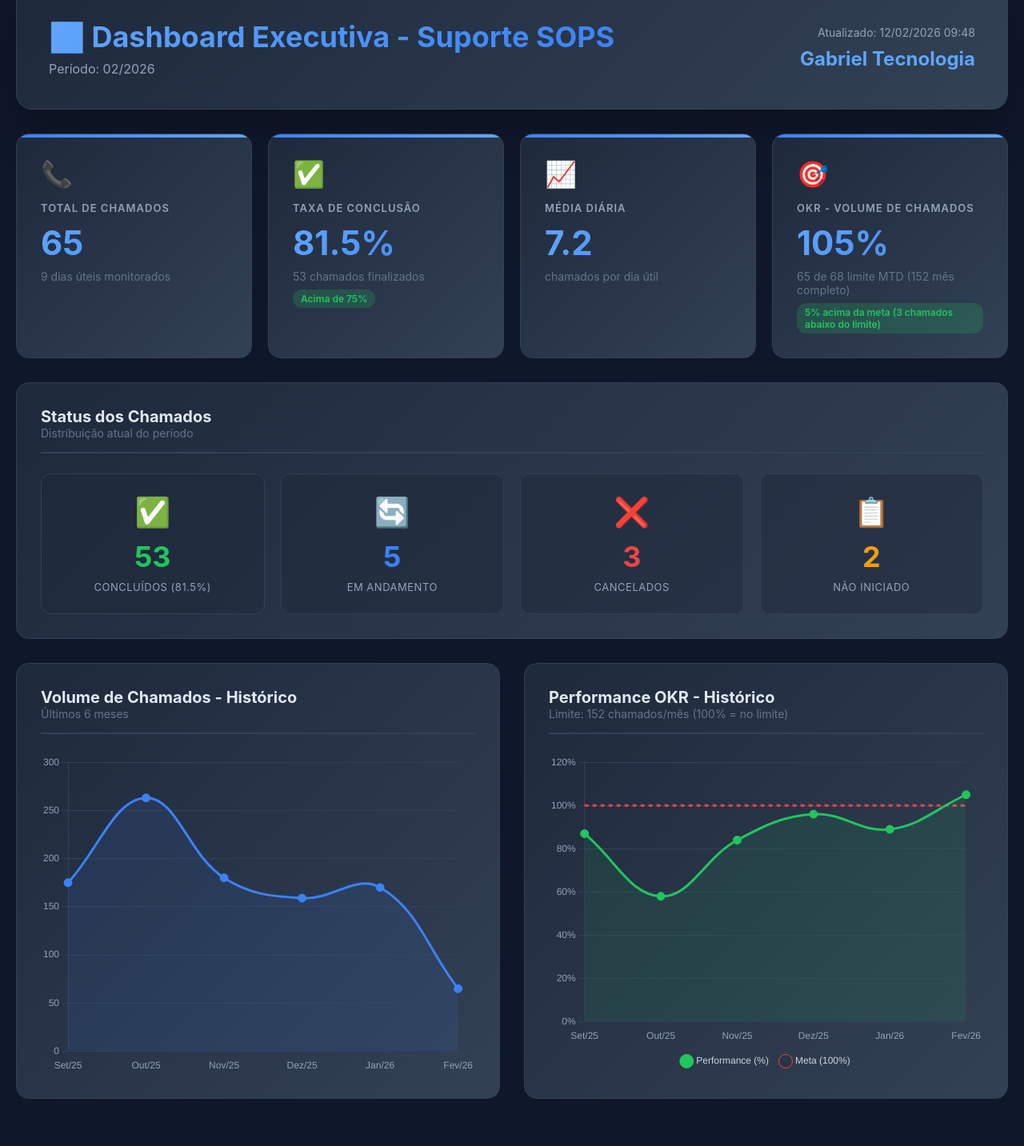
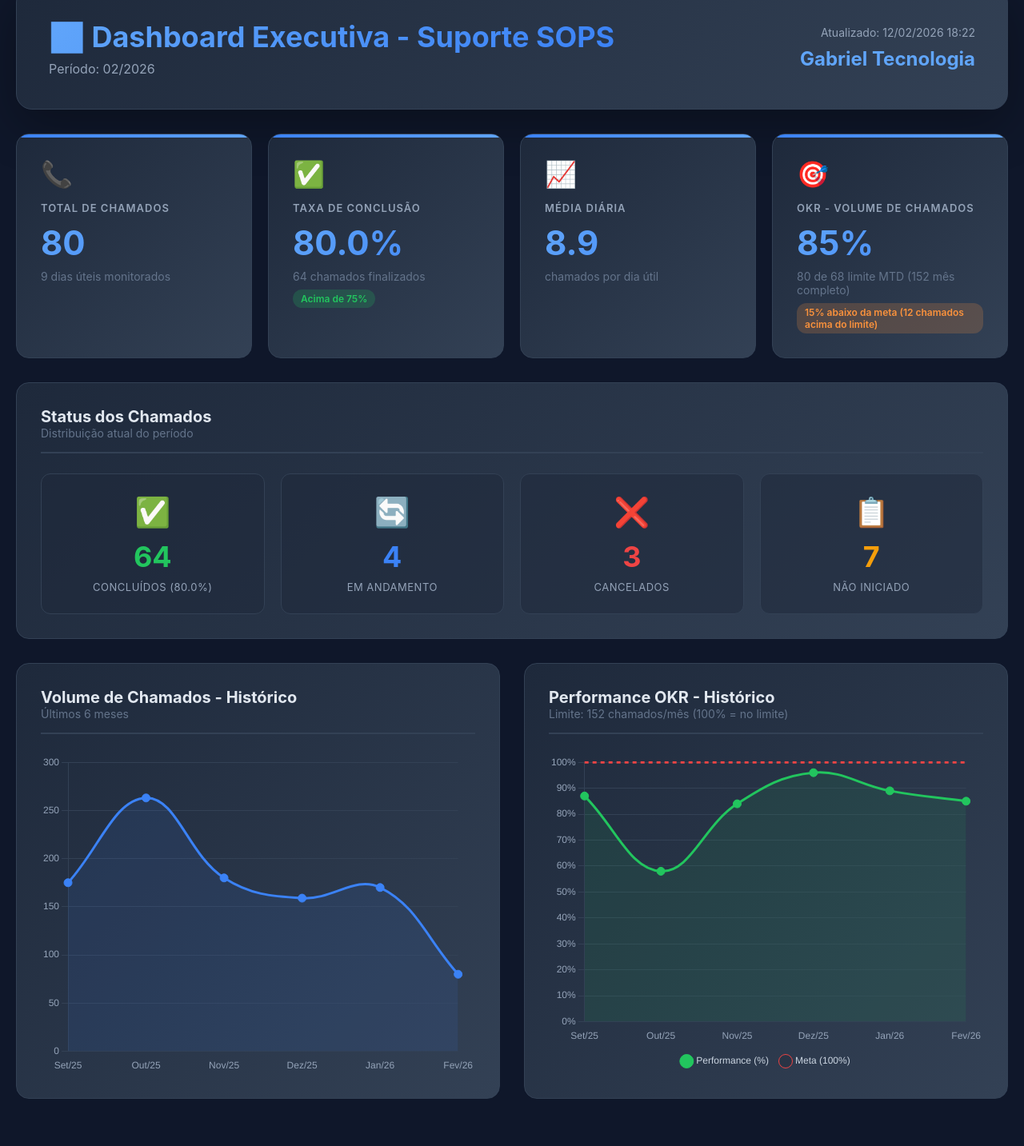
Before and after one commit to diegopace-gab/dashboard-sops, a plain HTML site: page index.html in a window 1280 px wide. Shown: the part 37-1470 px from the top of the page at 80% size. Drawn offline with nearby package versions, Linux system fonts and the light colour scheme.

Commit message:
Auto-update 12/02/2026 18:22

```diff
--- a/index.html
+++ b/index.html
@@ -56,20 +56,20 @@
     <div class="container">
         <div class="header"><div class="header-content">
             <div class="header-left"><h1>&#128202; Dashboard Executiva - Suporte SOPS</h1><div class="period">Per&#237;odo: 02/2026</div></div>
-            <div class="header-right"><div class="update-time">Atualizado: 12/02/2026 09:48</div><div class="gabriel-logo">Gabriel Tecnologia</div></div>
+            <div class="header-right"><div class="update-time">Atualizado: 12/02/2026 18:22</div><div class="gabriel-logo">Gabriel Tecnologia</div></div>
         </div></div>
         <div class="kpi-grid">
-            <div class="kpi-card"><div class="kpi-icon">&#128222;</div><div class="kpi-label">Total de Chamados</div><div class="kpi-value">65</div><div class="kpi-subtitle">9 dias &#250;teis monitorados</div></div>
-            <div class="kpi-card"><div class="kpi-icon">&#9989;</div><div class="kpi-label">Taxa de Conclus&#227;o</div><div class="kpi-value">81.5%</div><div class="kpi-subtitle">53 chamados finalizados</div><span class="kpi-badge badge-success">Acima de 75%</span></div>
-            <div class="kpi-card"><div class="kpi-icon">&#128200;</div><div class="kpi-label">M&#233;dia Di&#225;ria</div><div class="kpi-value">7.2</div><div class="kpi-subtitle">chamados por dia &#250;til</div></div>
-            <div class="kpi-card"><div class="kpi-icon">&#127919;</div><div class="kpi-label">OKR - Volume de Chamados</div><div class="kpi-value">105%</div><div class="kpi-subtitle">65 de 68 limite MTD (152 m&#234;s completo)</div><span class="kpi-badge badge-success">5% acima da meta (3 chamados abaixo do limite)</span></div>
+            <div class="kpi-card"><div class="kpi-icon">&#128222;</div><div class="kpi-label">Total de Chamados</div><div class="kpi-value">80</div><div class="kpi-subtitle">9 dias &#250;teis monitorados</div></div>
+            <div class="kpi-card"><div class="kpi-icon">&#9989;</div><div class="kpi-label">Taxa de Conclus&#227;o</div><div class="kpi-value">80.0%</div><div class="kpi-subtitle">64 chamados finalizados</div><span class="kpi-badge badge-success">Acima de 75%</span></div>
+            <div class="kpi-card"><div class="kpi-icon">&#128200;</div><div class="kpi-label">M&#233;dia Di&#225;ria</div><div class="kpi-value">8.9</div><div class="kpi-subtitle">chamados por dia &#250;til</div></div>
+            <div class="kpi-card"><div class="kpi-icon">&#127919;</div><div class="kpi-label">OKR - Volume de Chamados</div><div class="kpi-value">85%</div><div class="kpi-subtitle">80 de 68 limite MTD (152 m&#234;s completo)</div><span class="kpi-badge badge-warning">15% abaixo da meta (12 chamados acima do limite)</span></div>
         </div>
         <div class="chart-container"><div class="chart-header"><div><div class="chart-title">Status dos Chamados</div><div class="chart-subtitle">Distribui&#231;&#227;o atual do per&#237;odo</div></div></div>
             <div class="status-grid">
-                <div class="status-card"><div class="status-icon">&#9989;</div><div class="status-count" style="color: #22c55e;">53</div><div class="status-label">Conclu&#237;dos (81.5%)</div></div>
-                <div class="status-card"><div class="status-icon">&#128260;</div><div class="status-count" style="color: #3b82f6;">5</div><div class="status-label">Em Andamento</div></div>
+                <div class="status-card"><div class="status-icon">&#9989;</div><div class="status-count" style="color: #22c55e;">64</div><div class="status-label">Conclu&#237;dos (80.0%)</div></div>
+                <div class="status-card"><div class="status-icon">&#128260;</div><div class="status-count" style="color: #3b82f6;">4</div><div class="status-label">Em Andamento</div></div>
                 <div class="status-card"><div class="status-icon">&#10060;</div><div class="status-count" style="color: #ef4444;">3</div><div class="status-label">Cancelados</div></div>
-                <div class="status-card"><div class="status-icon">&#128203;</div><div class="status-count" style="color: #f59e0b;">2</div><div class="status-label">N&#227;o Iniciado</div></div>
+                <div class="status-card"><div class="status-icon">&#128203;</div><div class="status-count" style="color: #f59e0b;">7</div><div class="status-label">N&#227;o Iniciado</div></div>
             </div></div>
         <div class="grid-2">
             <div class="chart-container"><div class="chart-header"><div><div class="chart-title">Volume de Chamados - Hist&#243;rico</div><div class="chart-subtitle">&#218;ltimos 6 meses</div></div></div><canvas id="volumeChart"></canvas></div>
@@ -88,20 +88,20 @@
         <div class="insights-section">
             <div class="insights-title">&#128161; Insights & Destaques - 02/2026</div>
             <div class="insight-block"><h3>&#9989; Pontos Positivos</h3><ul>
-                <li><strong>Performance OKR: 105%</strong> - Estamos 5% acima da meta (65 de 68 limite MTD)</li>
-                <li><strong>Taxa de conclus&#227;o:</strong> 81.5% dos chamados resolvidos</li>
-                <li><strong>Cancelamentos:</strong> Apenas 4.6% - volume controlado</li>
+                <li><strong>Performance OKR: 85%</strong> - Estamos 15% acima da meta (80 de 68 limite MTD)</li>
+                <li><strong>Taxa de conclus&#227;o:</strong> 80.0% dos chamados resolvidos</li>
+                <li><strong>Cancelamentos:</strong> Apenas 3.8% - volume controlado</li>
                 <li><strong>Distribui&#231;&#227;o equilibrada:</strong> Carga bem distribu&#237;da entre analistas</li>
             </ul></div>
             <div class="insight-block"><h3>&#9888; Pontos de Aten&#231;&#227;o</h3><ul>
                 <li><strong>Dados parciais:</strong> 9 de 20 dias &#250;teis (45% do m&#234;s)</li>
-                <li><strong>Pendentes:</strong> 5 em andamento + 2 n&#227;o iniciado</li>
-                <li><strong>Depend&#234;ncia:</strong> Hubspot com 87.7% dos chamados</li>
+                <li><strong>Pendentes:</strong> 4 em andamento + 7 n&#227;o iniciado</li>
+                <li><strong>Depend&#234;ncia:</strong> Hubspot com 86.3% dos chamados</li>
             </ul></div>
             <div class="insight-block"><h3>&#128202; Proje&#231;&#227;o Fim do M&#234;s</h3><ul>
-                <li><strong>Volume projetado:</strong> ~144 chamados (mantendo m&#233;dia atual de 7.2/dia)</li>
-                <li><strong>Performance estimada:</strong> 106% - 8 chamados abaixo do limite</li>
-                <li><strong>Margem de seguran&#231;a:</strong> 5.3% abaixo do limite m&#225;ximo &#9989;</li>
+                <li><strong>Volume projetado:</strong> ~178 chamados (mantendo m&#233;dia atual de 8.9/dia)</li>
+                <li><strong>Performance estimada:</strong> 85% - 26 chamados acima do limite</li>
+                <li><strong>Margem de seguran&#231;a:</strong> -17.1% acima do limite m&#225;ximo &#9888;</li>
             </ul></div>
         </div>
         <div class="footer"><strong>Dashboard Suporte SOPS</strong> | Gabriel Tecnologia &#169; 2026<br>Atualizada automaticamente via Apps Script</div>
@@ -109,14 +109,14 @@
     <script>
         const colors = { primary: '#3b82f6', secondary: '#8b5cf6', success: '#22c55e', warning: '#f59e0b', danger: '#ef4444', cyan: '#06b6d4', purple: '#a855f7' };
         Chart.defaults.color = '#94a3b8'; Chart.defaults.borderColor = '#334155';
-        new Chart(document.getElementById('volumeChart').getContext('2d'), { type: 'line', data: { labels: ['Set/25', 'Out/25', 'Nov/25', 'Dez/25', 'Jan/26', 'Fev/26'], datasets: [{ label: 'Chamados', data: [175, 263, 180, 159, 170, 65], borderColor: colors.primary, backgroundColor: 'rgba(59, 130, 246, 0.1)', tension: 0.4, fill: true, pointRadius: 5, pointBackgroundColor: colors.primary }] }, options: { responsive: true, maintainAspectRatio: false, plugins: { legend: { display: false }, tooltip: { backgroundColor: '#1e293b', padding: 12, titleColor: '#e2e8f0', bodyColor: '#cbd5e1', borderColor: '#334155', borderWidth: 1 } }, scales: { y: { beginAtZero: true, grid: { color: '#334155' }, ticks: { color: '#94a3b8' } }, x: { grid: { display: false }, ticks: { color: '#94a3b8' } } } } });
-        new Chart(document.getElementById('okrChart').getContext('2d'), { type: 'line', data: { labels: ['Set/25', 'Out/25', 'Nov/25', 'Dez/25', 'Jan/26', 'Fev/26'], datasets: [{ label: 'Performance (%)', data: [87, 58, 84, 96, 89, 105], borderColor: colors.success, backgroundColor: 'rgba(34, 197, 94, 0.1)', tension: 0.4, fill: true, pointRadius: 5, pointBackgroundColor: colors.success }, { label: 'Meta (100%)', data: [100, 100, 100, 100, 100, 100], borderColor: colors.danger, borderDash: [5, 5], pointRadius: 0, fill: false }] }, options: { responsive: true, maintainAspectRatio: false, plugins: { legend: { position: 'bottom', labels: { color: '#cbd5e1', padding: 15, usePointStyle: true } }, tooltip: { backgroundColor: '#1e293b', padding: 12, titleColor: '#e2e8f0', bodyColor: '#cbd5e1', borderColor: '#334155', borderWidth: 1 } }, scales: { y: { beginAtZero: true, grid: { color: '#334155' }, ticks: { color: '#94a3b8', callback: function(value) { return value + '%'; } } }, x: { grid: { display: false }, ticks: { color: '#94a3b8' } } } } });
-        new Chart(document.getElementById('areaChart').getContext('2d'), { type: 'doughnut', data: { labels: ['Comercial', 'Pr?-Vendas', 'Central'], datasets: [{ data: [41, 18, 6], backgroundColor: [colors.primary, colors.secondary, colors.cyan], borderWidth: 0 }] }, options: { responsive: true, maintainAspectRatio: false, plugins: { legend: { position: 'bottom', labels: { color: '#cbd5e1', padding: 15, usePointStyle: true } }, tooltip: { backgroundColor: '#1e293b', padding: 12, titleColor: '#e2e8f0', bodyColor: '#cbd5e1', borderColor: '#334155', borderWidth: 1 } } } });
-        new Chart(document.getElementById('sistemaChart').getContext('2d'), { type: 'pie', data: { labels: ["Hubspot","Airtable","Clicksign"], datasets: [{ data: [57,6,2], backgroundColor: [colors.warning, colors.success, colors.danger], borderWidth: 0 }] }, options: { responsive: true, maintainAspectRatio: false, plugins: { legend: { position: 'bottom', labels: { color: '#cbd5e1', padding: 15, usePointStyle: true } }, tooltip: { backgroundColor: '#1e293b', padding: 12, titleColor: '#e2e8f0', bodyColor: '#cbd5e1', borderColor: '#334155', borderWidth: 1 } } } });
+        new Chart(document.getElementById('volumeChart').getContext('2d'), { type: 'line', data: { labels: ['Set/25', 'Out/25', 'Nov/25', 'Dez/25', 'Jan/26', 'Fev/26'], datasets: [{ label: 'Chamados', data: [175, 263, 180, 159, 170, 80], borderColor: colors.primary, backgroundColor: 'rgba(59, 130, 246, 0.1)', tension: 0.4, fill: true, pointRadius: 5, pointBackgroundColor: colors.primary }] }, options: { responsive: true, maintainAspectRatio: false, plugins: { legend: { display: false }, tooltip: { backgroundColor: '#1e293b', padding: 12, titleColor: '#e2e8f0', bodyColor: '#cbd5e1', borderColor: '#334155', borderWidth: 1 } }, scales: { y: { beginAtZero: true, grid: { color: '#334155' }, ticks: { color: '#94a3b8' } }, x: { grid: { display: false }, ticks: { color: '#94a3b8' } } } } });
+        new Chart(document.getElementById('okrChart').getContext('2d'), { type: 'line', data: { labels: ['Set/25', 'Out/25', 'Nov/25', 'Dez/25', 'Jan/26', 'Fev/26'], datasets: [{ label: 'Performance (%)', data: [87, 58, 84, 96, 89, 85], borderColor: colors.success, backgroundColor: 'rgba(34, 197, 94, 0.1)', tension: 0.4, fill: true, pointRadius: 5, pointBackgroundColor: colors.success }, { label: 'Meta (100%)', data: [100, 100, 100, 100, 100, 100], borderColor: colors.danger, borderDash: [5, 5], pointRadius: 0, fill: false }] }, options: { responsive: true, maintainAspectRatio: false, plugins: { legend: { position: 'bottom', labels: { color: '#cbd5e1', padding: 15, usePointStyle: true } }, tooltip: { backgroundColor: '#1e293b', padding: 12, titleColor: '#e2e8f0', bodyColor: '#cbd5e1', borderColor: '#334155', borderWidth: 1 } }, scales: { y: { beginAtZero: true, grid: { color: '#334155' }, ticks: { color: '#94a3b8', callback: function(value) { return value + '%'; } } }, x: { grid: { display: false }, ticks: { color: '#94a3b8' } } } } });
+        new Chart(document.getElementById('areaChart').getContext('2d'), { type: 'doughnut', data: { labels: ['Comercial', 'Pr?-Vendas', 'Central'], datasets: [{ data: [54, 18, 8], backgroundColor: [colors.primary, colors.secondary, colors.cyan], borderWidth: 0 }] }, options: { responsive: true, maintainAspectRatio: false, plugins: { legend: { position: 'bottom', labels: { color: '#cbd5e1', padding: 15, usePointStyle: true } }, tooltip: { backgroundColor: '#1e293b', padding: 12, titleColor: '#e2e8f0', bodyColor: '#cbd5e1', borderColor: '#334155', borderWidth: 1 } } } });
+        new Chart(document.getElementById('sistemaChart').getContext('2d'), { type: 'pie', data: { labels: ["Hubspot","Airtable","Clicksign"], datasets: [{ data: [69,7,4], backgroundColor: [colors.warning, colors.success, colors.danger], borderWidth: 0 }] }, options: { responsive: true, maintainAspectRatio: false, plugins: { legend: { position: 'bottom', labels: { color: '#cbd5e1', padding: 15, usePointStyle: true } }, tooltip: { backgroundColor: '#1e293b', padding: 12, titleColor: '#e2e8f0', bodyColor: '#cbd5e1', borderColor: '#334155', borderWidth: 1 } } } });
         new Chart(document.getElementById('timelineChart').getContext('2d'), { type: 'bar', data: { labels: ['02/02', '03/02', '04/02', '05/02', '06/02', '09/02'], datasets: [{ label: 'Chamados', data: [5, 10, 7, 9, 7, 2], backgroundColor: colors.secondary, borderRadius: 6 }] }, options: { responsive: true, maintainAspectRatio: false, plugins: { legend: { display: false }, tooltip: { backgroundColor: '#1e293b', padding: 12, titleColor: '#e2e8f0', bodyColor: '#cbd5e1', borderColor: '#334155', borderWidth: 1 } }, scales: { y: { beginAtZero: true, grid: { color: '#334155' }, ticks: { color: '#94a3b8' } }, x: { grid: { display: false }, ticks: { color: '#94a3b8' } } } } });
-        new Chart(document.getElementById('motivosChart').getContext('2d'), { type: 'bar', data: { labels: ["Pipeline & Automa??es","Integra??o Airtable ? OS/","Contratos","Permiss?es","Endere?o/CEP/Local"], datasets: [{ label: 'Chamados', data: [13,12,11,9,5], backgroundColor: [colors.primary, colors.secondary, colors.success, colors.warning, colors.purple], borderRadius: 6 }] }, options: { indexAxis: 'y', responsive: true, maintainAspectRatio: false, plugins: { legend: { display: false }, tooltip: { backgroundColor: '#1e293b', padding: 12, titleColor: '#e2e8f0', bodyColor: '#cbd5e1', borderColor: '#334155', borderWidth: 1 } }, scales: { x: { beginAtZero: true, grid: { color: '#334155' }, ticks: { color: '#94a3b8' } }, y: { grid: { display: false }, ticks: { color: '#94a3b8' } } } } });
-        new Chart(document.getElementById('solicitantesChart').getContext('2d'), { type: 'bar', data: { labels: ["Luiz Pellegrini","Caio Almeida","Rodrigo Moura","Eduarda Barros","Ricardo Guarilha"], datasets: [{ label: 'Chamados', data: [8,7,7,6,5], backgroundColor: colors.cyan, borderRadius: 6 }] }, options: { indexAxis: 'y', responsive: true, maintainAspectRatio: false, plugins: { legend: { display: false }, tooltip: { backgroundColor: '#1e293b', padding: 12, titleColor: '#e2e8f0', bodyColor: '#cbd5e1', borderColor: '#334155', borderWidth: 1 } }, scales: { x: { beginAtZero: true, grid: { color: '#334155' }, ticks: { color: '#94a3b8' } }, y: { grid: { display: false }, ticks: { color: '#94a3b8' } } } } });
-        new Chart(document.getElementById('analistasChart').getContext('2d'), { type: 'bar', data: { labels: ["Eduardo Abreu","Guilherme Kenji","Patrick Cruz","Lucas Amim","Gabriel Barcellos","Diego Pace"], datasets: [{ label: 'Chamados Atendidos', data: [22,14,13,6,6,3], backgroundColor: colors.primary, borderRadius: 8 }] }, options: { responsive: true, maintainAspectRatio: false, plugins: { legend: { display: false }, tooltip: { backgroundColor: '#1e293b', padding: 12, titleColor: '#e2e8f0', bodyColor: '#cbd5e1', borderColor: '#334155', borderWidth: 1 } }, scales: { y: { beginAtZero: true, grid: { color: '#334155' }, ticks: { color: '#94a3b8' } }, x: { grid: { display: false }, ticks: { color: '#94a3b8' } } } } });
+        new Chart(document.getElementById('motivosChart').getContext('2d'), { type: 'bar', data: { labels: ["Pipeline & Automa??es","Contratos","Integra??o Airtable ? OS/","Permiss?es","Endere?o/CEP/Local"], datasets: [{ label: 'Chamados', data: [16,16,15,9,7], backgroundColor: [colors.primary, colors.secondary, colors.success, colors.warning, colors.purple], borderRadius: 6 }] }, options: { indexAxis: 'y', responsive: true, maintainAspectRatio: false, plugins: { legend: { display: false }, tooltip: { backgroundColor: '#1e293b', padding: 12, titleColor: '#e2e8f0', bodyColor: '#cbd5e1', borderColor: '#334155', borderWidth: 1 } }, scales: { x: { beginAtZero: true, grid: { color: '#334155' }, ticks: { color: '#94a3b8' } }, y: { grid: { display: false }, ticks: { color: '#94a3b8' } } } } });
+        new Chart(document.getElementById('solicitantesChart').getContext('2d'), { type: 'bar', data: { labels: ["Ricardo Guarilha","Caio Almeida","Luiz Pellegrini","Rodrigo Moura","Eduarda Barros"], datasets: [{ label: 'Chamados', data: [9,9,8,7,6], backgroundColor: colors.cyan, borderRadius: 6 }] }, options: { indexAxis: 'y', responsive: true, maintainAspectRatio: false, plugins: { legend: { display: false }, tooltip: { backgroundColor: '#1e293b', padding: 12, titleColor: '#e2e8f0', bodyColor: '#cbd5e1', borderColor: '#334155', borderWidth: 1 } }, scales: { x: { beginAtZero: true, grid: { color: '#334155' }, ticks: { color: '#94a3b8' } }, y: { grid: { display: false }, ticks: { color: '#94a3b8' } } } } });
+        new Chart(document.getElementById('analistasChart').getContext('2d'), { type: 'bar', data: { labels: ["Eduardo Abreu","Guilherme Kenji","Patrick Cruz","Gabriel Barcellos","Lucas Amim","Diego Pace"], datasets: [{ label: 'Chamados Atendidos', data: [28,14,13,8,6,3], backgroundColor: colors.primary, borderRadius: 8 }] }, options: { responsive: true, maintainAspectRatio: false, plugins: { legend: { display: false }, tooltip: { backgroundColor: '#1e293b', padding: 12, titleColor: '#e2e8f0', bodyColor: '#cbd5e1', borderColor: '#334155', borderWidth: 1 } }, scales: { y: { beginAtZero: true, grid: { color: '#334155' }, ticks: { color: '#94a3b8' } }, x: { grid: { display: false }, ticks: { color: '#94a3b8' } } } } });
     </script>
 </body>
 </html>
```
